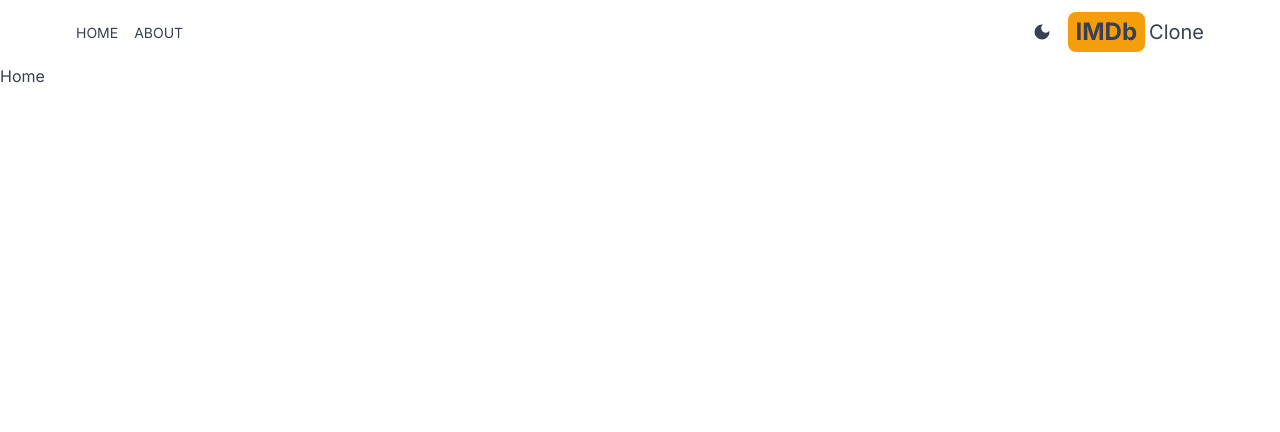
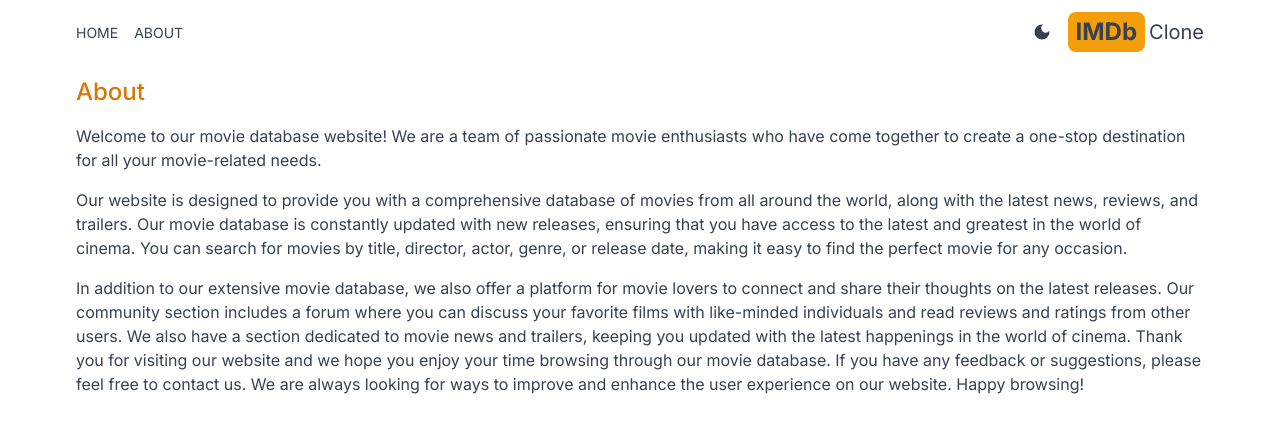
Before and after one commit to Shashanks0616/IMDB-CLONE, a Next.js app: page / in a window 1280 px wide. Shown: the top 432 px of the page. Built offline with nearby package versions, Linux system fonts and the light colour scheme.

Commit message:
ADD the About Section

```diff
--- a/src/app/page.js
+++ b/src/app/page.js
@@ -1,6 +1,36 @@
+export default function About() {
+  return (
+    <div className='max-w-6xl mx-auto p-3 space-y-4'>
+      <h1 className='text-2xl font-medium text-amber-600'>About</h1>
+      <p>
+        Welcome to our movie database website! We are a team of passionate movie
+        enthusiasts who have come together to create a one-stop destination for
+        all your movie-related needs.
+      </p>
 
-export default function Home() {
-  return (
-    <div>Home</div>
-  )
+      <p>
+        Our website is designed to provide you with a comprehensive database of
+        movies from all around the world, along with the latest news, reviews,
+        and trailers. Our movie database is constantly updated with new
+        releases, ensuring that you have access to the latest and greatest in
+        the world of cinema. You can search for movies by title, director,
+        actor, genre, or release date, making it easy to find the perfect movie
+        for any occasion.
+      </p>
+
+      <p>
+        In addition to our extensive movie database, we also offer a platform
+        for movie lovers to connect and share their thoughts on the latest
+        releases. Our community section includes a forum where you can discuss
+        your favorite films with like-minded individuals and read reviews and
+        ratings from other users. We also have a section dedicated to movie news
+        and trailers, keeping you updated with the latest happenings in the
+        world of cinema. Thank you for visiting our website and we hope you
+        enjoy your time browsing through our movie database. If you have any
+        feedback or suggestions, please feel free to contact us. We are always
+        looking for ways to improve and enhance the user experience on our
+        website. Happy browsing!
+      </p>
+    </div>
+  );
 }
```
